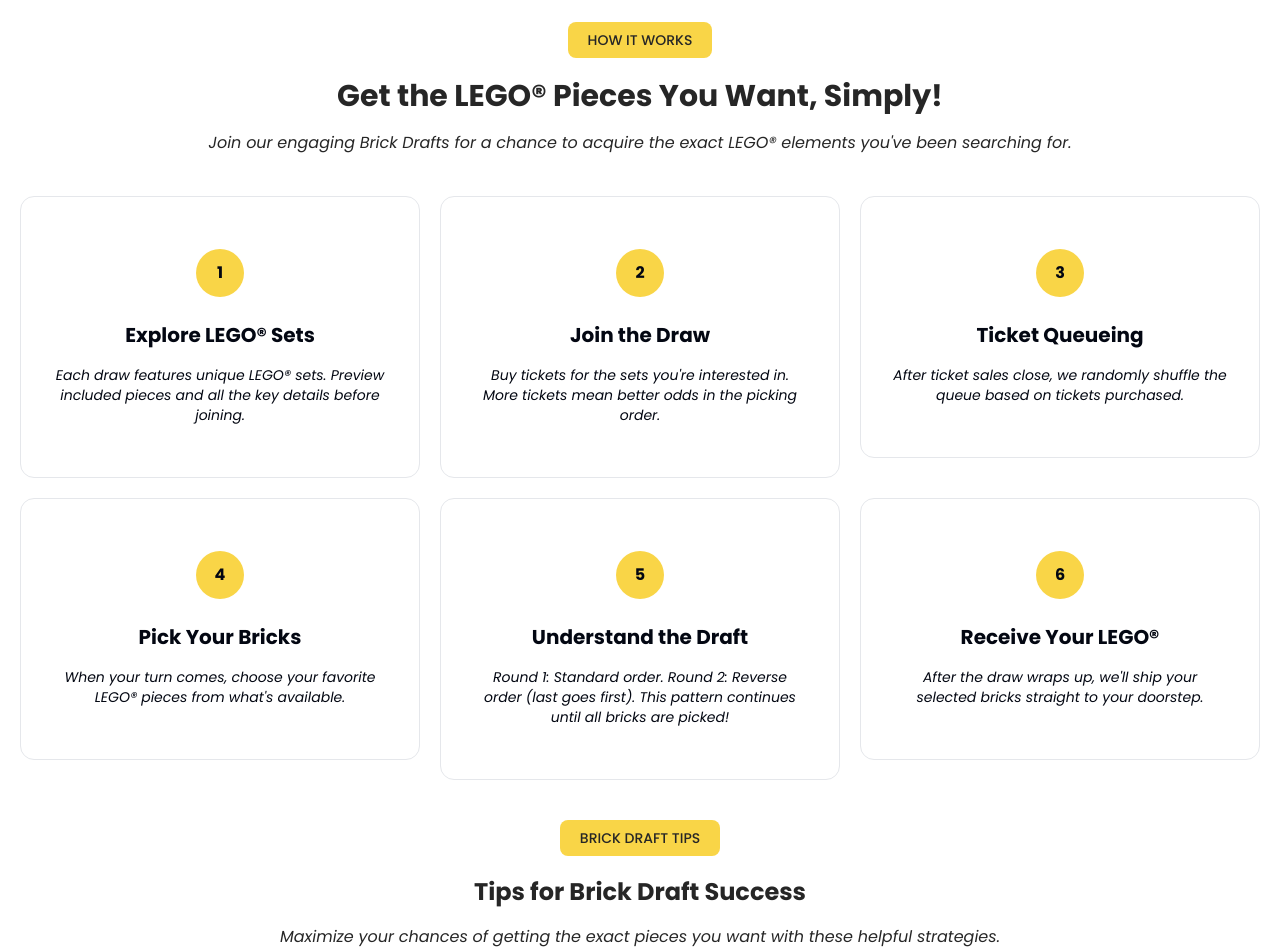
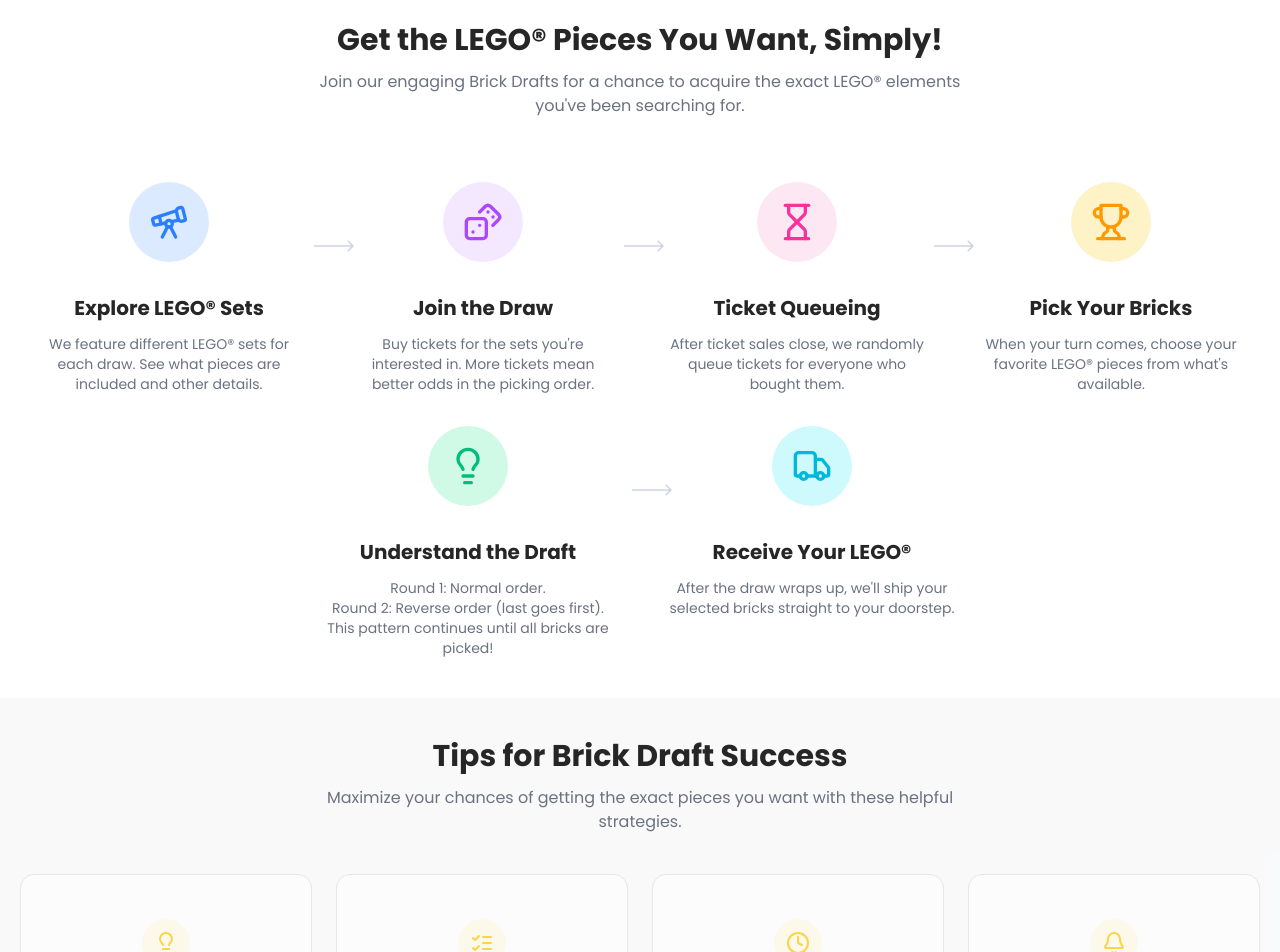
Before and after one commit to kramislife/brick-draft, a React (Vite) app: page /about in a window 1280 px wide. Shown: the part 1180-2132 px from the top of the page. Built offline with nearby package versions, Linux system fonts and the light colour scheme.

Commit message:
Refactor About components to enhance layout and animations, update AboutWorks to use new ProcessStep component, and integrate AboutTips section.

```diff
--- /dev/null
+++ b/src/components/about/AboutTips.jsx
@@ -0,0 +1,41 @@
+import React from "react";
+import { motion } from "motion/react";
+import { Card, CardContent } from "@/components/ui/card";
+
+const AboutTips = ({ data, animations }) => {
+  const { tipsHeaderAnimation, tipAnimation } = animations;
+
+  return (
+    <section className="py-10 px-5 bg-secondary/50">
+      <motion.div {...tipsHeaderAnimation} className="text-center mb-10">
+        <h2 className="text-3xl font-bold mb-3">{data.tipsTitle}</h2>
+        <p className="max-w-2xl mx-auto text-muted-foreground">
+          {data.tipsDescription}
+        </p>
+      </motion.div>
+
+      <div className="grid grid-cols-1 md:grid-cols-2 lg:grid-cols-4 gap-6">
+        {data.tips.map((tip, index) => {
+          const IconComponent = tip.icon;
+          return (
+            <motion.div key={index} {...tipAnimation(index)}>
+              <Card className="h-full dark:border-none">
+                <CardContent className="p-6 flex flex-col items-center text-center">
+                  <div className="w-12 h-12 rounded-full bg-accent/10 text-accent flex items-center justify-center mb-4">
+                    <IconComponent className="w-6 h-6" />
+                  </div>
+                  <h3 className="font-bold mb-2">{tip.title}</h3>
+                  <p className="text-sm text-muted-foreground">
+                    {tip.description}
+                  </p>
+                </CardContent>
+              </Card>
+            </motion.div>
+          );
+        })}
+      </div>
+    </section>
+  );
+};
+
+export default AboutTips;
--- a/src/components/about/AboutWorks.jsx
+++ b/src/components/about/AboutWorks.jsx
@@ -1,82 +1,111 @@
 import React from "react";
 import { motion } from "motion/react";
-import { Card, CardContent, CardTitle } from "@/components/ui/card";
-import { Badge } from "@/components/ui/badge";
+import Arrow from "@/components/ui/arrow";
+
+const ProcessStep = ({ step, index, totalSteps }) => {
+  const IconComponent = step.icon;
+  const isFirstRow = index < 4;
+  const isLastInRow = isFirstRow ? index === 3 : index === totalSteps - 1;
+
+  return (
+    <motion.div className="flex flex-col items-center text-center">
+      {/* Icon Circle */}
+      <div className="mb-6">
+        <div
+          className={`w-20 h-20 rounded-full ${step.iconBg} flex items-center justify-center mb-2`}
+        >
+          <IconComponent className={`w-10 h-10 ${step.iconColor}`} />
+        </div>
+      </div>
+
+      {/* Title and Description */}
+      <h3 className="text-xl font-bold mb-3">{step.title}</h3>
+      <p className="text-sm text-muted-foreground px-4 whitespace-pre-line">
+        {step.description}
+      </p>
+
+      {/* Arrow connector */}
+      {!isLastInRow && (
+        <div
+          className="hidden md:block absolute top-16 transform -translate-y-1/2"
+          style={{
+            left: isFirstRow
+              ? `calc(${25 * (index + 1)}% - 1rem)`
+              : "calc(50% - 0.5rem)",
+          }}
+        >
+          <Arrow />
+        </div>
+      )}
+    </motion.div>
+  );
+};
 
 const AboutWorks = ({ data, animations }) => {
-  const {
-    headerAnimation,
-    stepAnimation,
-    tipsHeaderAnimation,
-    tipAnimation,
-    numberAnimation,
-  } = animations;
+  const { headerAnimation, stepAnimation } = animations;
 
   return (
     <section className="py-10 px-5">
-      <motion.div {...headerAnimation} className="text-center mb-5 md:mb-10">
-        <Badge variant="accent" className="text-sm font-medium mb-5 py-2 px-5">
-          {data.badge}
-        </Badge>
-        <h2 className="text-3xl font-bold mb-4"> {data.title}</h2>
-        <p className="max-w-4xl mx-auto italic leading-relaxed">
+      <motion.div {...headerAnimation} className="text-center mb-16">
+        <h2 className="text-3xl font-bold mb-3">{data.title}</h2>
+        <p className="max-w-2xl mx-auto text-muted-foreground">
           {data.description}
         </p>
       </motion.div>
 
-      <div className="grid grid-cols-1 md:grid-cols-3 gap-5 mb-10">
-        {data.steps.map((step, index) => (
-          <motion.div key={index} {...stepAnimation(index)}>
-            <Card className="dark:border-none">
-              <CardContent className="p-8 text-center">
+      {/* Main Process Steps */}
+      <div className="max-w-7xl mx-auto">
+        <div className="grid">
+          {data.steps.map((step, index) => {
+            const isFirstRow = index < 4;
+
+            return (
+              <div
+                key={index}
+                className={`${
+                  isFirstRow ? "col-span-full" : "mx-auto max-w-2xl w-full"
+                }`}
+              >
+                {index === 0 && (
+                  <div className="grid grid-cols-1 sm:grid-cols-2 md:grid-cols-4 gap-4 gap-y-8 relative mb-8">
+                    {data.steps
+                      .slice(0, 4)
+                      .map((firstRowStep, firstRowIndex) => (
                         <motion.div
-                  {...numberAnimation}
-                  className="w-12 h-12 bg-accent dark:text-accent-foreground rounded-full flex items-center justify-center mx-auto mb-6 font-bold"
+                          key={firstRowIndex}
+                          {...stepAnimation(firstRowIndex)}
                         >
-                  {index + 1}
-                </motion.div>
-                <CardTitle className="text-xl font-bold mb-4">
-                  {step.title}
-                </CardTitle>
-                <p className="text-sm italic">{step.description}</p>
-              </CardContent>
-            </Card>
+                          <ProcessStep
+                            step={firstRowStep}
+                            index={firstRowIndex}
+                            totalSteps={data.steps.length}
+                          />
                         </motion.div>
                       ))}
                   </div>
-
-      {/* Tips Section */}
-      <motion.div {...tipsHeaderAnimation} className="text-center mb-8">
-        <Badge variant="accent" className="text-sm font-medium mb-5 py-2 px-5">
-          {data.tipsBadge}
-        </Badge>
-        <h2 className="text-2xl font-bold mb-4">{data.tipsTitle}</h2>
-        <p className="max-w-4xl mx-auto italic leading-relaxed">
-          {data.tipsDescription}
-        </p>
+                )}
+                {index === 4 && (
+                  <div className="grid grid-cols-1 sm:grid-cols-2 gap-4 gap-y-8 relative">
+                    {data.steps
+                      .slice(4)
+                      .map((secondRowStep, secondRowIndex) => (
+                        <motion.div
+                          key={secondRowIndex + 4}
+                          {...stepAnimation(secondRowIndex + 4)}
+                        >
+                          <ProcessStep
+                            step={secondRowStep}
+                            index={secondRowIndex + 4}
+                            totalSteps={data.steps.length}
+                          />
                         </motion.div>
-
-      <div className="grid grid-cols-1 md:grid-cols-2 lg:grid-cols-4 gap-5">
-        {data.tips.map((tip, index) => {
-          const IconComponent = tip.icon;
-          return (
-            <motion.div key={index} {...tipAnimation(index)}>
-              <Card className="dark:border-none h-full">
-                <CardContent className="p-6 flex flex-col items-center text-center h-full">
-                  <div className="w-10 h-10 rounded-full bg-accent/10 text-accent flex items-center justify-center mb-4">
-                    <IconComponent className="w-5 h-5" />
+                      ))}
                   </div>
-                  <CardTitle className="text-lg font-bold mb-2">
-                    {tip.title}
-                  </CardTitle>
-                  <p className="text-sm text-muted-foreground">
-                    {tip.description}
-                  </p>
-                </CardContent>
-              </Card>
-            </motion.div>
+                )}
+              </div>
             );
           })}
+        </div>
       </div>
     </section>
   );
--- a/src/components/layout/sidebar/AdminSidebar.jsx
+++ b/src/components/layout/sidebar/AdminSidebar.jsx
@@ -15,7 +15,7 @@
     <div className="relative">
       <div
         className={`h-screen border-r flex flex-col transition-all duration-300 ease-in-out ${
-          collapsed ? "w-20" : "w-80"
+          collapsed ? "w-20" : "w-72"
         }`}
       >
         {/* Header with integrated toggle button */}
--- /dev/null
+++ b/src/components/ui/arrow.jsx
@@ -0,0 +1,20 @@
+import React from "react";
+
+const Arrow = () => {
+  return (
+    <svg
+      width="40"
+      height="12"
+      viewBox="0 0 40 12"
+      fill="none"
+      xmlns="http://www.w3.org/2000/svg"
+    >
+      <path
+        d="M39.5303 6.53033C39.8232 6.23744 39.8232 5.76256 39.5303 5.46967L34.7574 0.696699C34.4645 0.403806 33.9896 0.403806 33.6967 0.696699C33.4038 0.989593 33.4038 1.46447 33.6967 1.75736L37.9393 6L33.6967 10.2426C33.4038 10.5355 33.4038 11.0104 33.6967 11.3033C33.9896 11.5962 34.4645 11.5962 34.7574 11.3033L39.5303 6.53033ZM0 6.75H39V5.25H0V6.75Z"
+        fill="#CBD5E1"
+      />
+    </svg>
+  );
+};
+
+export default Arrow;
--- a/src/constant/aboutData.js
+++ b/src/constant/aboutData.js
@@ -9,6 +9,11 @@
   Truck,
   Headphones,
   Users,
+  Trophy,
+  Telescope,
+  LightbulbIcon,
+  Dices,
+  Hourglass,
 } from "lucide-react";
 
 // Hero section data
@@ -42,31 +47,49 @@
     "Join our engaging Brick Drafts for a chance to acquire the exact LEGO® elements you've been searching for.",
   steps: [
     {
+      icon: Telescope,
+      iconBg: "bg-blue-100",
+      iconColor: "text-blue-500",
       title: "Explore LEGO® Sets",
       description:
-        "Each draw features unique LEGO® sets. Preview included pieces and all the key details before joining.",
+        "We feature different LEGO® sets for each draw. See what pieces are included and other details.",
     },
     {
+      icon: Dices,
+      iconBg: "bg-purple-100",
+      iconColor: "text-purple-500",
       title: "Join the Draw",
       description:
         "Buy tickets for the sets you're interested in. More tickets mean better odds in the picking order.",
     },
     {
+      icon: Hourglass,
+      iconBg: "bg-pink-100",
+      iconColor: "text-pink-500",
       title: "Ticket Queueing",
       description:
-        "After ticket sales close, we randomly shuffle the queue based on tickets purchased.",
+        "After ticket sales close, we randomly queue tickets for everyone who bought them.",
     },
     {
+      icon: Trophy,
+      iconBg: "bg-amber-100",
+      iconColor: "text-amber-500",
       title: "Pick Your Bricks",
       description:
         "When your turn comes, choose your favorite LEGO® pieces from what's available.",
     },
     {
+      icon: LightbulbIcon,
+      iconBg: "bg-emerald-100",
+      iconColor: "text-emerald-500",
       title: "Understand the Draft",
       description:
-        "Round 1: Standard order. Round 2: Reverse order (last goes first). This pattern continues until all bricks are picked!",
+        "Round 1: Normal order. \nRound 2: Reverse order (last goes first). This pattern continues until all bricks are picked!",
     },
     {
+      icon: Truck,
+      iconBg: "bg-cyan-100",
+      iconColor: "text-cyan-500",
       title: "Receive Your LEGO®",
       description:
         "After the draw wraps up, we'll ship your selected bricks straight to your doorstep.",
--- a/src/pages/About.jsx
+++ b/src/pages/About.jsx
@@ -3,6 +3,7 @@
 import AboutHero from "@/components/about/AboutHero";
 import AboutStory from "@/components/about/AboutStory";
 import AboutWorks from "@/components/about/AboutWorks";
+import AboutTips from "@/components/about/AboutTips";
 import AboutChoose from "@/components/about/AboutChoose";
 import { aboutAnimations } from "@/hooks/animationConfig";
 import {
@@ -18,6 +19,7 @@
       <AboutHero data={heroData} animations={aboutAnimations.hero} />
       <AboutStory data={storyData} animations={aboutAnimations.story} />
       <AboutWorks data={worksData} animations={aboutAnimations.works} />
+      <AboutTips data={worksData} animations={aboutAnimations.works} />
       <AboutChoose data={chooseData} animations={aboutAnimations.choose} />
     </motion.div>
   );
```
Also changed, not shown: src/components/about/AboutChoose.jsx (+3 -7 lines). Lines whose indentation alone changed are shown as unchanged.
